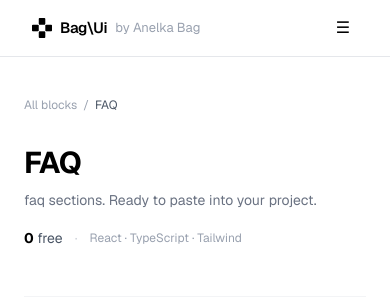
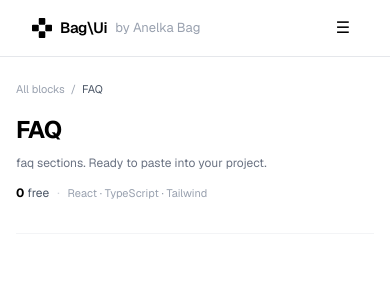
Before and after one commit to anelkabag/bag-ui, a Next.js app: page /blocks/faq in a window 390 px wide. Shown: the top 300 px of the page. Built offline with nearby package versions, Linux system fonts and the light colour scheme.

Commit message:
gerer le responsive de la page [id] blocks

```diff
--- a/app/blocks/[id]/page.tsx
+++ b/app/blocks/[id]/page.tsx
@@ -173,19 +173,23 @@ function CodeBlock({ code }: { code: string }) {
   const { copied, copy } = useCopy();
   return (
     <div className="relative rounded-xl border border-gray-200 bg-gray-950 overflow-hidden">
-      <div className="flex items-center justify-between px-4 py-2.5 border-b border-white/10">
-        <span className="text-xs text-gray-500 font-mono">page.tsx</span>
+      <div className="flex items-center justify-between px-2.5 sm:px-4 py-2 sm:py-2.5 border-b border-white/10 gap-2">
+        <span className="text-[10px] sm:text-xs text-gray-500 font-mono truncate">
+          page.tsx
+        </span>
         <button
           onClick={() => copy(code)}
           aria-label={copied ? "Copied" : "Copy code"}
-          className="text-xs text-gray-400 hover:text-white transition-colors flex items-center gap-1.5"
+          className="text-[10px] sm:text-xs text-gray-400 hover:text-white transition-colors flex items-center gap-1 sm:gap-1.5 flex-shrink-0"
         >
           {copied ? <CheckIcon /> : <CopyIcon />}
+          <span className="hidden sm:inline">
             {copied ? "Copied!" : "Copy"}
+          </span>
         </button>
       </div>
-      <pre className="p-5 overflow-x-auto">
-        <code className="text-gray-300 font-mono text-[13px] leading-relaxed">
+      <pre className="p-2.5 sm:p-5 overflow-x-auto">
+        <code className="text-gray-300 font-mono text-[11px] sm:text-[13px] leading-relaxed">
           {code}
         </code>
       </pre>
@@ -205,7 +209,7 @@ function IframePreview({
   return (
     <div
       className="relative w-full rounded-xl border border-gray-200 overflow-hidden bg-white"
-      style={{ height: 500 }}
+      style={{ height: "clamp(280px, 60vw, 500px)" }}
     >
       <iframe
         src={`/preview/${variantId}`}
@@ -214,9 +218,15 @@ function IframePreview({
         loading="lazy"
       />
       {blurred && (
-        <div className="absolute inset-0 backdrop-blur-sm bg-white/70 flex flex-col items-center justify-center gap-3">
-          <div className="flex items-center gap-2 bg-white rounded-full px-4 py-2 shadow-sm border border-gray-200">
-            <svg width="14" height="14" viewBox="0 0 14 14" fill="none">
+        <div className="absolute inset-0 backdrop-blur-sm bg-white/70 flex flex-col items-center justify-center gap-2 sm:gap-3 px-3">
+          <div className="flex items-center gap-1.5 sm:gap-2 bg-white rounded-full px-2.5 sm:px-4 py-1.5 sm:py-2 shadow-sm border border-gray-200">
+            <svg
+              width="12"
+              height="12"
+              viewBox="0 0 14 14"
+              fill="none"
+              className="flex-shrink-0"
+            >
               <rect
                 x="2"
                 y="6"
@@ -233,13 +243,13 @@ function IframePreview({
                 strokeLinecap="round"
               />
             </svg>
-            <span className="text-xs font-semibold text-gray-900">
-              Pro component
+            <span className="text-[11px] sm:text-xs font-semibold text-gray-900">
+              Pro
             </span>
           </div>
           <Link
             href="/access"
-            className="h-8 px-5 rounded-full text-xs font-medium text-white bg-black hover:bg-gray-800 transition-all inline-flex items-center"
+            className="h-7 sm:h-8 px-4 sm:px-5 rounded-full text-[11px] sm:text-xs font-medium text-white bg-black hover:bg-gray-800 transition-all inline-flex items-center"
           >
             Get access →
           </Link>
@@ -252,42 +262,55 @@ function IframePreview({
 // ─── Package manager icons (SVG) ───────────────────────────────────────────────
 
 const PKG_ICONS: Record<PkgManager, React.ReactNode> = {
-  pnpm: (
-        <Image
-            src={PnpmLogo}
-            alt="Yarn"
-            width={10}
-            height={10}
-        />
-  ),
+  pnpm: <Image src={PnpmLogo} alt="Yarn" width={10} height={10} />,
   npm: (
     <svg xmlns="http://www.w3.org/2000/svg" viewBox="0 0 128 128">
-        <path fill="#cb3837" d="M2 38.5h124v43.71H64v7.29H36.44v-7.29H2zm6.89 36.43h13.78V53.07h6.89v21.86h6.89V45.79H8.89zm34.44-29.14v36.42h13.78v-7.28h13.78V45.79zm13.78 7.29H64v14.56h-6.89zm20.67-7.29v29.14h13.78V53.07h6.89v21.86h6.89V53.07h6.89v21.86h6.89V45.79z"/>
+      <path
+        fill="#cb3837"
+        d="M2 38.5h124v43.71H64v7.29H36.44v-7.29H2zm6.89 36.43h13.78V53.07h6.89v21.86h6.89V45.79H8.89zm34.44-29.14v36.42h13.78v-7.28h13.78V45.79zm13.78 7.29H64v14.56h-6.89zm20.67-7.29v29.14h13.78V53.07h6.89v21.86h6.89V53.07h6.89v21.86h6.89V45.79z"
+      />
     </svg>
   ),
-  yarn: (
-      <Image
-          src={YarnLogo}
-          alt="Yarn"
-          width={10}
-          height={10}
-      />
-  ),
+  yarn: <Image src={YarnLogo} alt="Yarn" width={10} height={10} />,
   bun: (
     <svg xmlns="http://www.w3.org/2000/svg" viewBox="0 0 128 128">
-        <path d="M113.744 41.999a18.558 18.558 0 0 0-.8-.772c-.272-.246-.528-.524-.8-.771s-.528-.525-.8-.771c-.272-.247-.528-.525-.8-.772s-.528-.524-.8-.771-.528-.525-.8-.772-.528-.524-.8-.771c7.936 7.52 12.483 17.752 12.656 28.481 0 25.565-26.912 46.363-60 46.363-18.528 0-35.104-6.526-46.128-16.756l.8.772.8.771.8.772.8.771.8.772.8.771.8.771c11.008 10.662 27.952 17.527 46.928 17.527 33.088 0 60-20.797 60-46.285 0-10.893-4.864-21.215-13.456-29.33z"/>
-        <path fill="#fbf0df" d="M116.8 65.08c0 23.467-25.072 42.49-56 42.49s-56-19.023-56-42.49c0-14.55 9.6-27.401 24.352-35.023C43.904 22.435 53.088 14.628 60.8 14.628S75.104 21 92.448 30.058C107.2 37.677 116.8 50.53 116.8 65.08Z"/>
-        <path fill="#f6dece" d="M116.8 65.08a32.314 32.314 0 0 0-1.28-8.918c-4.368 51.377-69.36 53.846-94.912 38.48 11.486 8.584 25.66 13.144 40.192 12.928 30.88 0 56-19.054 56-42.49z"/>
-        <path fill="#fffefc" d="M39.248 27.234c7.152-4.135 16.656-11.896 26-11.911a15.372 15.372 0 0 0-4.448-.695c-3.872 0-8 1.93-13.2 4.83-1.808 1.018-3.68 2.144-5.664 3.317-3.728 2.222-8 4.736-12.8 7.251C13.904 37.972 4.8 51.071 4.8 65.08v1.836c9.696-33.033 27.312-35.547 34.448-39.682z"/>
-        <path fill="#ccbea7" d="M56.192 18.532A24.553 24.553 0 0 1 53.867 29.1a25.407 25.407 0 0 1-6.683 8.671c-.448.386-.096 1.127.48.91 5.392-2.02 12.672-8.068 9.6-20.272-.128-.695-1.072-.51-1.072.123zm3.632 0a24.474 24.474 0 0 1 3.646 10.12c.445 3.587.08 7.224-1.07 10.662-.192.54.496 1.003.88.556 3.504-4.32 6.56-12.899-2.592-22.156-.464-.4-1.184.216-.864.756zm4.416-.262a25.702 25.702 0 0 1 7.521 7.925A24.71 24.71 0 0 1 75.2 36.414c-.016.13.02.26.101.365a.543.543 0 0 0 .718.117.509.509 0 0 0 .221-.313c1.472-5.384.64-14.564-11.472-19.332-.64-.246-1.056.587-.528.957zM34.704 34.315a27.418 27.418 0 0 0 9.91-5.222 26.262 26.262 0 0 0 6.842-8.663c.288-.556 1.2-.34 1.056.277-2.768 12.343-12.032 14.92-17.792 14.58-.608.016-.592-.802-.016-.972z"/>
-        <path d="M60.8 111.443c-33.088 0-60-20.798-60-46.363 0-15.429 9.888-29.823 26.448-38.448 4.8-2.469 8.912-4.953 12.576-7.128 2.016-1.203 3.92-2.33 5.76-3.379C51.2 12.916 56 10.771 60.8 10.771c4.8 0 8.992 1.852 14.24 4.845 1.6.88 3.2 1.836 4.912 2.885 3.984 2.376 8.48 5.06 14.4 8.131 16.56 8.625 26.448 23.004 26.448 38.448 0 25.565-26.912 46.363-60 46.363zm0-96.814c-3.872 0-8 1.928-13.2 4.829-1.808 1.018-3.68 2.144-5.664 3.317-3.728 2.222-8 4.736-12.8 7.251C13.904 37.972 4.8 51.071 4.8 65.08c0 23.436 25.12 42.506 56 42.506s56-19.07 56-42.506c0-14.01-9.104-27.108-24.352-35.023-6.048-3.086-10.768-5.986-14.592-8.27-1.744-1.033-3.344-1.99-4.8-2.838-4.848-2.778-8.384-4.32-12.256-4.32z"/>
-        <path fill="#b71422" d="M72.08 76.343c-.719 2.839-2.355 5.383-4.672 7.267a11.07 11.07 0 0 1-6.4 2.9 11.13 11.13 0 0 1-6.608-2.9c-2.293-1.892-3.906-4.436-4.608-7.267a1.073 1.073 0 0 1 .05-.5 1.11 1.11 0 0 1 .272-.428 1.19 1.19 0 0 1 .958-.322h19.744a1.185 1.185 0 0 1 .947.33 1.073 1.073 0 0 1 .317.92z"/>
-        <path fill="#ff6164" d="M54.4 83.733a11.24 11.24 0 0 0 6.592 2.932 11.239 11.239 0 0 0 6.576-2.932 16.652 16.652 0 0 0 1.6-1.65 10.904 10.904 0 0 0-3.538-2.564 11.26 11.26 0 0 0-4.302-1 10.121 10.121 0 0 0-4.549 1.192 9.71 9.71 0 0 0-3.451 3.097c.368.323.688.632 1.072.925z"/>
-        <path d="M54.656 82.514a8.518 8.518 0 0 1 2.97-2.347 8.836 8.836 0 0 1 3.734-.862 9.78 9.78 0 0 1 6.4 2.608c.368-.386.72-.787 1.056-1.188-2.035-1.87-4.726-2.933-7.536-2.978a10.487 10.487 0 0 0-4.335.975 10.125 10.125 0 0 0-3.489 2.666c.378.396.779.772 1.2 1.126z"/>
-        <path d="M60.944 87.436a12.078 12.078 0 0 1-7.12-3.086c-2.477-2.02-4.22-4.75-4.976-7.791-.054-.27-.045-.55.027-.817a1.83 1.83 0 0 1 .389-.726 2.25 2.25 0 0 1 .81-.595 2.32 2.32 0 0 1 .998-.192h19.744c.343-.007.683.06.996.196a2.3 2.3 0 0 1 .812.591c.182.212.313.46.382.728.07.267.076.545.018.815-.756 3.042-2.5 5.771-4.976 7.791a12.078 12.078 0 0 1-7.104 3.086zm-9.872-11.417c-.256 0-.32.108-.336.139.676 2.638 2.206 4.999 4.368 6.742a10.122 10.122 0 0 0 5.84 2.7 10.207 10.207 0 0 0 5.84-2.67c2.155-1.745 3.679-4.106 4.352-6.741a.333.333 0 0 0-.14-.113.348.348 0 0 0-.18-.026z"/>
-        <path fill="#febbd0" d="M85.152 77.3c5.17 0 9.36-2.377 9.36-5.308s-4.19-5.307-9.36-5.307c-5.17 0-9.36 2.376-9.36 5.307 0 2.931 4.19 5.307 9.36 5.307zm-48.432 0c5.17 0 9.36-2.377 9.36-5.308s-4.19-5.307-9.36-5.307c-5.17 0-9.36 2.376-9.36 5.307 0 2.931 4.19 5.307 9.36 5.307z"/>
-        <path d="M41.12 69.863a9.052 9.052 0 0 0 4.902-1.425 8.578 8.578 0 0 0 3.254-3.812 8.22 8.22 0 0 0 .508-4.913 8.41 8.41 0 0 0-2.408-4.357 8.92 8.92 0 0 0-4.514-2.33 9.12 9.12 0 0 0-5.096.48 8.755 8.755 0 0 0-3.96 3.131 8.287 8.287 0 0 0-1.486 4.725c0 2.252.927 4.412 2.577 6.005 1.65 1.594 3.888 2.492 6.223 2.496zm39.632 0a9.054 9.054 0 0 0 4.915-1.403 8.582 8.582 0 0 0 3.275-3.802 8.22 8.22 0 0 0 .528-4.917 8.408 8.408 0 0 0-2.398-4.368 8.92 8.92 0 0 0-4.512-2.344 9.12 9.12 0 0 0-5.103.473 8.756 8.756 0 0 0-3.967 3.13 8.287 8.287 0 0 0-1.49 4.73c-.004 2.245.914 4.4 2.555 5.994 1.64 1.593 3.869 2.495 6.197 2.507z"/>
-        <path fill="#fff" d="M38.4 61.902a3.4 3.4 0 0 0 1.844-.531c.547-.35.974-.847 1.227-1.43a3.088 3.088 0 0 0 .195-1.847 3.16 3.16 0 0 0-.902-1.639 3.351 3.351 0 0 0-1.696-.878 3.426 3.426 0 0 0-1.916.179 3.29 3.29 0 0 0-1.489 1.176 3.113 3.113 0 0 0-.559 1.776c0 .844.347 1.654.964 2.253a3.374 3.374 0 0 0 2.332.94zm39.632 0a3.4 3.4 0 0 0 1.844-.531c.547-.35.974-.847 1.227-1.43a3.088 3.088 0 0 0 .195-1.847 3.16 3.16 0 0 0-.902-1.639 3.351 3.351 0 0 0-1.696-.878 3.426 3.426 0 0 0-1.916.179 3.29 3.29 0 0 0-1.489 1.176 3.113 3.113 0 0 0-.559 1.776c0 .84.342 1.644.953 2.242.61.598 1.44.94 2.311.952z"/>
+      <path d="M113.744 41.999a18.558 18.558 0 0 0-.8-.772c-.272-.246-.528-.524-.8-.771s-.528-.525-.8-.771c-.272-.247-.528-.525-.8-.772s-.528-.524-.8-.771-.528-.525-.8-.772-.528-.524-.8-.771c7.936 7.52 12.483 17.752 12.656 28.481 0 25.565-26.912 46.363-60 46.363-18.528 0-35.104-6.526-46.128-16.756l.8.772.8.771.8.772.8.771.8.772.8.771.8.771c11.008 10.662 27.952 17.527 46.928 17.527 33.088 0 60-20.797 60-46.285 0-10.893-4.864-21.215-13.456-29.33z" />
+      <path
+        fill="#fbf0df"
+        d="M116.8 65.08c0 23.467-25.072 42.49-56 42.49s-56-19.023-56-42.49c0-14.55 9.6-27.401 24.352-35.023C43.904 22.435 53.088 14.628 60.8 14.628S75.104 21 92.448 30.058C107.2 37.677 116.8 50.53 116.8 65.08Z"
+      />
+      <path
+        fill="#f6dece"
+        d="M116.8 65.08a32.314 32.314 0 0 0-1.28-8.918c-4.368 51.377-69.36 53.846-94.912 38.48 11.486 8.584 25.66 13.144 40.192 12.928 30.88 0 56-19.054 56-42.49z"
+      />
+      <path
+        fill="#fffefc"
+        d="M39.248 27.234c7.152-4.135 16.656-11.896 26-11.911a15.372 15.372 0 0 0-4.448-.695c-3.872 0-8 1.93-13.2 4.83-1.808 1.018-3.68 2.144-5.664 3.317-3.728 2.222-8 4.736-12.8 7.251C13.904 37.972 4.8 51.071 4.8 65.08v1.836c9.696-33.033 27.312-35.547 34.448-39.682z"
+      />
+      <path
+        fill="#ccbea7"
+        d="M56.192 18.532A24.553 24.553 0 0 1 53.867 29.1a25.407 25.407 0 0 1-6.683 8.671c-.448.386-.096 1.127.48.91 5.392-2.02 12.672-8.068 9.6-20.272-.128-.695-1.072-.51-1.072.123zm3.632 0a24.474 24.474 0 0 1 3.646 10.12c.445 3.587.08 7.224-1.07 10.662-.192.54.496 1.003.88.556 3.504-4.32 6.56-12.899-2.592-22.156-.464-.4-1.184.216-.864.756zm4.416-.262a25.702 25.702 0 0 1 7.521 7.925A24.71 24.71 0 0 1 75.2 36.414c-.016.13.02.26.101.365a.543.543 0 0 0 .718.117.509.509 0 0 0 .221-.313c1.472-5.384.64-14.564-11.472-19.332-.64-.246-1.056.587-.528.957zM34.704 34.315a27.418 27.418 0 0 0 9.91-5.222 26.262 26.262 0 0 0 6.842-8.663c.288-.556 1.2-.34 1.056.277-2.768 12.343-12.032 14.92-17.792 14.58-.608.016-.592-.802-.016-.972z"
+      />
+      <path d="M60.8 111.443c-33.088 0-60-20.798-60-46.363 0-15.429 9.888-29.823 26.448-38.448 4.8-2.469 8.912-4.953 12.576-7.128 2.016-1.203 3.92-2.33 5.76-3.379C51.2 12.916 56 10.771 60.8 10.771c4.8 0 8.992 1.852 14.24 4.845 1.6.88 3.2 1.836 4.912 2.885 3.984 2.376 8.48 5.06 14.4 8.131 16.56 8.625 26.448 23.004 26.448 38.448 0 25.565-26.912 46.363-60 46.363zm0-96.814c-3.872 0-8 1.928-13.2 4.829-1.808 1.018-3.68 2.144-5.664 3.317-3.728 2.222-8 4.736-12.8 7.251C13.904 37.972 4.8 51.071 4.8 65.08c0 23.436 25.12 42.506 56 42.506s56-19.07 56-42.506c0-14.01-9.104-27.108-24.352-35.023-6.048-3.086-10.768-5.986-14.592-8.27-1.744-1.033-3.344-1.99-4.8-2.838-4.848-2.778-8.384-4.32-12.256-4.32z" />
+      <path
+        fill="#b71422"
+        d="M72.08 76.343c-.719 2.839-2.355 5.383-4.672 7.267a11.07 11.07 0 0 1-6.4 2.9 11.13 11.13 0 0 1-6.608-2.9c-2.293-1.892-3.906-4.436-4.608-7.267a1.073 1.073 0 0 1 .05-.5 1.11 1.11 0 0 1 .272-.428 1.19 1.19 0 0 1 .958-.322h19.744a1.185 1.185 0 0 1 .947.33 1.073 1.073 0 0 1 .317.92z"
+      />
+      <path
+        fill="#ff6164"
+        d="M54.4 83.733a11.24 11.24 0 0 0 6.592 2.932 11.239 11.239 0 0 0 6.576-2.932 16.652 16.652 0 0 0 1.6-1.65 10.904 10.904 0 0 0-3.538-2.564 11.26 11.26 0 0 0-4.302-1 10.121 10.121 0 0 0-4.549 1.192 9.71 9.71 0 0 0-3.451 3.097c.368.323.688.632 1.072.925z"
+      />
+      <path d="M54.656 82.514a8.518 8.518 0 0 1 2.97-2.347 8.836 8.836 0 0 1 3.734-.862 9.78 9.78 0 0 1 6.4 2.608c.368-.386.72-.787 1.056-1.188-2.035-1.87-4.726-2.933-7.536-2.978a10.487 10.487 0 0 0-4.335.975 10.125 10.125 0 0 0-3.489 2.666c.378.396.779.772 1.2 1.126z" />
+      <path d="M60.944 87.436a12.078 12.078 0 0 1-7.12-3.086c-2.477-2.02-4.22-4.75-4.976-7.791-.054-.27-.045-.55.027-.817a1.83 1.83 0 0 1 .389-.726 2.25 2.25 0 0 1 .81-.595 2.32 2.32 0 0 1 .998-.192h19.744c.343-.007.683.06.996.196a2.3 2.3 0 0 1 .812.591c.182.212.313.46.382.728.07.267.076.545.018.815-.756 3.042-2.5 5.771-4.976 7.791a12.078 12.078 0 0 1-7.104 3.086zm-9.872-11.417c-.256 0-.32.108-.336.139.676 2.638 2.206 4.999 4.368 6.742a10.122 10.122 0 0 0 5.84 2.7 10.207 10.207 0 0 0 5.84-2.67c2.155-1.745 3.679-4.106 4.352-6.741a.333.333 0 0 0-.14-.113.348.348 0 0 0-.18-.026z" />
+      <path
+        fill="#febbd0"
+        d="M85.152 77.3c5.17 0 9.36-2.377 9.36-5.308s-4.19-5.307-9.36-5.307c-5.17 0-9.36 2.376-9.36 5.307 0 2.931 4.19 5.307 9.36 5.307zm-48.432 0c5.17 0 9.36-2.377 9.36-5.308s-4.19-5.307-9.36-5.307c-5.17 0-9.36 2.376-9.36 5.307 0 2.931 4.19 5.307 9.36 5.307z"
+      />
+      <path d="M41.12 69.863a9.052 9.052 0 0 0 4.902-1.425 8.578 8.578 0 0 0 3.254-3.812 8.22 8.22 0 0 0 .508-4.913 8.41 8.41 0 0 0-2.408-4.357 8.92 8.92 0 0 0-4.514-2.33 9.12 9.12 0 0 0-5.096.48 8.755 8.755 0 0 0-3.96 3.131 8.287 8.287 0 0 0-1.486 4.725c0 2.252.927 4.412 2.577 6.005 1.65 1.594 3.888 2.492 6.223 2.496zm39.632 0a9.054 9.054 0 0 0 4.915-1.403 8.582 8.582 0 0 0 3.275-3.802 8.22 8.22 0 0 0 .528-4.917 8.408 8.408 0 0 0-2.398-4.368 8.92 8.92 0 0 0-4.512-2.344 9.12 9.12 0 0 0-5.103.473 8.756 8.756 0 0 0-3.967 3.13 8.287 8.287 0 0 0-1.49 4.73c-.004 2.245.914 4.4 2.555 5.994 1.64 1.593 3.869 2.495 6.197 2.507z" />
+      <path
+        fill="#fff"
+        d="M38.4 61.902a3.4 3.4 0 0 0 1.844-.531c.547-.35.974-.847 1.227-1.43a3.088 3.088 0 0 0 .195-1.847 3.16 3.16 0 0 0-.902-1.639 3.351 3.351 0 0 0-1.696-.878 3.426 3.426 0 0 0-1.916.179 3.29 3.29 0 0 0-1.489 1.176 3.113 3.113 0 0 0-.559 1.776c0 .844.347 1.654.964 2.253a3.374 3.374 0 0 0 2.332.94zm39.632 0a3.4 3.4 0 0 0 1.844-.531c.547-.35.974-.847 1.227-1.43a3.088 3.088 0 0 0 .195-1.847 3.16 3.16 0 0 0-.902-1.639 3.351 3.351 0 0 0-1.696-.878 3.426 3.426 0 0 0-1.916.179 3.29 3.29 0 0 0-1.489 1.176 3.113 3.113 0 0 0-.559 1.776c0 .84.342 1.644.953 2.242.61.598 1.44.94 2.311.952z"
+      />
     </svg>
   ),
 };
@@ -313,17 +336,17 @@ function VariantToolbarHeader({
       initial={{ opacity: 0, y: -8 }}
       animate={{ opacity: 1, y: 0 }}
       transition={{ duration: 0.3, delay: 0.05 }}
-      className="flex items-center justify-between gap-4 mb-4 pb-3 border-b border-gray-200 -mx-6 px-6 py-3"
+      className="flex flex-col gap-2 sm:flex-row sm:items-center sm:justify-between mb-4 pb-3 border-b border-gray-200 -mx-4 sm:-mx-6 px-4 sm:px-6 py-2 sm:py-3"
     >
       {/* Left: Tabs + Icons */}
-      <div className="flex items-center gap-3">
+      <div className="flex items-center gap-2 sm:gap-3 overflow-x-auto">
         {/* Preview / Code tabs */}
-        <div className="flex items-center gap-1 bg-white border border-gray-200 rounded-lg p-1">
+        <div className="flex items-center gap-1 bg-white border border-gray-200 rounded-lg p-1 flex-shrink-0">
           {(["preview", "code"] as ViewMode[]).map((m) => (
             <button
               key={m}
               onClick={() => setMode(m)}
-              className={`flex items-center gap-1.5 px-3 py-1.5 rounded-md text-xs font-medium transition-all cursor-pointer ${
+              className={`flex items-center gap-0.5 sm:gap-1.5 px-2 sm:px-3 py-1 sm:py-1.5 rounded-md text-[11px] sm:text-xs font-medium transition-all cursor-pointer ${
                 mode === m
                   ? "text-gray-900 bg-gray-100"
                   : "text-gray-600 hover:text-gray-900"
@@ -331,42 +354,44 @@ function VariantToolbarHeader({
             >
               {m === "preview" ? (
                 <svg
-                  width="14"
-                  height="14"
+                  width="12"
+                  height="12"
                   viewBox="0 0 24 24"
                   fill="none"
                   stroke="currentColor"
                   strokeWidth="2"
+                  className="flex-shrink-0"
                 >
                   <path d="M1 12s4-8 11-8 11 8 11 8-4 8-11 8-11-8-11-8z" />
                   <circle cx="12" cy="12" r="3" />
                 </svg>
               ) : (
                 <svg
-                  width="14"
-                  height="14"
+                  width="12"
+                  height="12"
                   viewBox="0 0 24 24"
                   fill="none"
                   stroke="currentColor"
                   strokeWidth="2"
+                  className="flex-shrink-0"
                 >
                   <polyline points="16 18 22 12 16 6" />
                   <polyline points="8 6 2 12 8 18" />
                 </svg>
               )}
-              <span className="capitalize">{m}</span>
+              <span className="capitalize hidden sm:inline">{m}</span>
             </button>
           ))}
         </div>
 
         {/* Fullscreen icon */}
         <button
-          className="p-2 hover:bg-gray-200 rounded-lg transition-colors cursor-pointer"
+          className="p-1 sm:p-2 hover:bg-gray-200 rounded-lg transition-colors cursor-pointer flex-shrink-0"
           title="Fullscreen"
         >
           <svg
-            width="16"
-            height="16"
+            width="14"
+            height="14"
             viewBox="0 0 24 24"
             fill="none"
             stroke="currentColor"
@@ -379,12 +404,12 @@ function VariantToolbarHeader({
 
         {/* Refresh icon */}
         <button
-          className="p-2 hover:bg-gray-200 rounded-lg transition-colors cursor-pointer"
+          className="p-1 sm:p-2 hover:bg-gray-200 rounded-lg transition-colors cursor-pointer flex-shrink-0"
           title="Refresh"
         >
           <svg
-            width="16"
-            height="16"
+            width="14"
+            height="14"
             viewBox="0 0 24 24"
             fill="none"
             stroke="currentColor"
@@ -399,7 +424,7 @@ function VariantToolbarHeader({
       </div>
 
       {/* Right: CLI Command + Package Manager Dropdown */}
-      <div className="flex items-center gap-2 ml-auto">
+      <div className="flex items-center gap-1 sm:gap-2 ml-0 sm:ml-auto overflow-x-auto">
         {/* CLI Command Display */}
         <div className="flex items-center gap-2 px-3 py-1.5 rounded-lg border border-gray-200 bg-white text-xs font-mono text-gray-700">
           <div className="w-4 h-4 flex items-center justify-center shrink-0">
@@ -511,13 +536,15 @@ function VariantCard({
       initial={{ opacity: 0, y: 16 }}
       animate={{ opacity: 1, y: 0 }}
       transition={{ delay: index * 0.05, duration: 0.3 }}
-      className="mb-12 scroll-mt-20"
+      className="mb-8 sm:mb-12 scroll-mt-20"
     >
       {/* Title + Badge above toolbar */}
-      <div className="flex items-center gap-2 mb-2">
-        <h3 className="text-sm font-semibold text-gray-900">{variant.label}</h3>
+      <div className="flex items-center gap-1.5 sm:gap-2 mb-2 flex-wrap">
+        <h3 className="text-sm sm:text-base font-semibold text-gray-900">
+          {variant.label}
+        </h3>
         <span
-          className={`inline-flex items-center px-2 py-0.5 rounded-full text-[10px] font-bold tracking-wide ${
+          className={`inline-flex items-center px-1.5 sm:px-2 py-0.5 rounded-full text-[9px] sm:text-[10px] font-bold tracking-wide flex-shrink-0 ${
             variant.pro
               ? "bg-amber-100 text-amber-700 border border-amber-200"
               : "bg-green-100 text-green-700 border border-green-200"
@@ -603,14 +630,19 @@ export default function BlockDetailPage() {
     <div className="min-h-screen bg-white">
       <Navbar />
 
-      <div className="max-w-7xl mx-auto px-6 pt-10 pb-20">
+      <div className="max-w-7xl mx-auto px-4 sm:px-6 pt-6 sm:pt-10 pb-12 sm:pb-20">
         {/* Breadcrumb */}
-        <div className="flex items-center gap-1.5 text-xs text-gray-400 mb-8">
-          <Link href="/blocks" className="hover:text-black transition-colors">
+        <div className="flex items-center gap-1.5 text-[11px] sm:text-xs text-gray-400 mb-4 sm:mb-8 truncate">
+          <Link
+            href="/blocks"
+            className="hover:text-black transition-colors truncate"
+          >
             All blocks
           </Link>
-          <span>/</span>
-          <span className="text-gray-600 capitalize">{block.label}</span>
+          <span className="flex-shrink-0">/</span>
+          <span className="text-gray-600 capitalize truncate">
+            {block.label}
+          </span>
         </div>
 
         {/* Page header */}
@@ -618,25 +650,25 @@ export default function BlockDetailPage() {
           initial={{ opacity: 0, y: 8 }}
           animate={{ opacity: 1, y: 0 }}
           transition={{ duration: 0.3 }}
-          className="mb-12"
+          className="mb-8 sm:mb-12"
         >
-          <div className="flex items-start justify-between gap-6 flex-wrap">
-            <div>
-              <div className="flex items-center gap-2.5 mb-2">
-                <h1 className="text-3xl font-bold tracking-tight text-black">
+          <div className="flex items-start justify-between gap-3 sm:gap-6 flex-wrap">
+            <div className="min-w-0 flex-1">
+              <div className="flex items-center gap-1.5 sm:gap-2.5 mb-2 flex-wrap">
+                <h1 className="text-2xl sm:text-3xl font-bold tracking-tight text-black break-words">
                   {block.label}
                 </h1>
                 {block.new && (
-                  <span className="inline-flex items-center px-2.5 py-0.5 rounded-full text-xs font-semibold bg-black text-white">
+                  <span className="inline-flex items-center px-2 sm:px-2.5 py-0.5 rounded-full text-[10px] sm:text-xs font-semibold bg-black text-white flex-shrink-0">
                     New
                   </span>
                 )}
               </div>
-              <p className="text-gray-500 text-sm max-w-xl leading-relaxed">
+              <p className="text-gray-500 text-xs sm:text-sm max-w-xl leading-relaxed">
                 {block.description ||
                   `${block.label.toLowerCase()} sections. Ready to paste into your project.`}
               </p>
-              <div className="flex items-center gap-3 mt-4 text-sm">
+              <div className="flex flex-wrap items-center gap-2 sm:gap-3 mt-3 sm:mt-4 text-xs sm:text-sm">
                 <span className="text-gray-600">
                   <strong className="text-black">{freeCount}</strong> free
                 </span>
@@ -649,7 +681,7 @@ export default function BlockDetailPage() {
                   </>
                 )}
                 <span className="text-gray-300">·</span>
-                <span className="text-gray-400 text-xs">
+                <span className="text-gray-400 text-[11px] sm:text-xs whitespace-nowrap">
                   React · TypeScript · Tailwind
                 </span>
               </div>
@@ -657,7 +689,7 @@ export default function BlockDetailPage() {
           </div>
         </motion.div>
 
-        <div className="border-t border-gray-100 mb-10" />
+        <div className="border-t border-gray-100 mb-6 sm:mb-10" />
 
         {/* Variant list */}
         {variants.map((variant, i) => (
```
Lines whose indentation alone changed are shown as unchanged.
